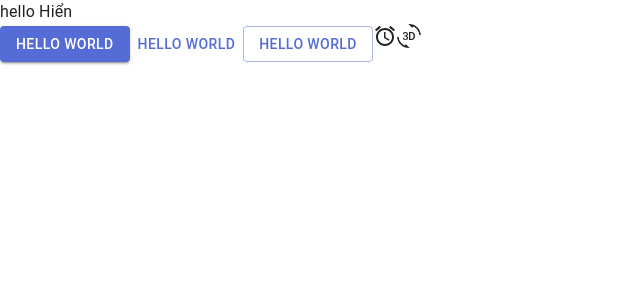
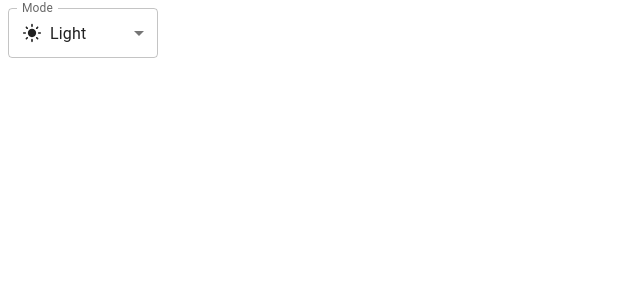
Before and after one commit to Hieng55/TRELLO, a React (Vite) app: page / in a window 1280 px wide. Shown: the top 300 px of the page, without its empty margins (0-640 px from the left). Built offline with nearby package versions, Linux system fonts and the light colour scheme.

Commit message:
update dark and light mode

```diff
--- a/package.json
+++ b/package.json
@@ -10,10 +10,12 @@
     "preview": "vite preview"
   },
   "dependencies": {
-    "@emotion/react": "^11.11.0",
-    "@emotion/styled": "^11.11.0",
+    "@emotion/react": "^11.13.3",
+    "@emotion/styled": "^11.13.0",
     "@mui/icons-material": "^5.11.16",
+    "@mui/joy": "^5.0.0-beta.48",
     "@mui/material": "^5.13.0",
+    "prop-types": "^15.8.1",
     "react": "^18.3.1",
     "react-dom": "^18.3.1"
   },
--- a/src/App.jsx
+++ b/src/App.jsx
@@ -1,18 +1,19 @@
-import * as React from "react"
 import Button from "@mui/material/Button"
 import { AccessAlarm, ThreeDRotation } from "@mui/icons-material"
-
-// import "./App.css"
+import { useColorScheme } from "@mui/material/styles"
+import SelectCustomOption from "./selectMode"
 
 function App() {
+  const { mode, setMode } = useColorScheme()
+  if (!mode) {
+    return null
+  }
+  const handleChangeMode = (event) => {
+    setMode(event.target.value)
+  }
   return (
     <>
-      <div>hello Hiển</div>
-      <Button variant="contained">Hello world</Button>
-      <Button variant="text">Hello world</Button>
-      <Button variant="outlined">Hello world</Button>
-      <AccessAlarm />
-      <ThreeDRotation />
+      <SelectCustomOption mode={mode} handleChangeMode={handleChangeMode} />
     </>
   )
 }
--- a/src/main.jsx
+++ b/src/main.jsx
@@ -1,16 +1,22 @@
 import { StrictMode } from "react"
 import { createRoot } from "react-dom/client"
+import { Experimental_CssVarsProvider as CssVarsProvider } from "@mui/material"
+import CssBaseline from "@mui/material/CssBaseline"
+import theme from "./theme.js"
 import App from "./App.jsx"
-import CssBaseline from "@mui/material/CssBaseline"
-import { ThemeProvider } from "@mui/material/styles"
-import theme from "./theme"
 import "./index.css"
+
+function Main() {
+  return (
+    <CssVarsProvider theme={theme}>
+      <CssBaseline />
+      <App />
+    </CssVarsProvider>
+  )
+}
 
 createRoot(document.getElementById("root")).render(
   <StrictMode>
-    <ThemeProvider theme={theme}>
-      <CssBaseline />
-      <App />
-    </ThemeProvider>
+    <Main />
   </StrictMode>
 )
--- /dev/null
+++ b/src/selectMode.jsx
@@ -0,0 +1,60 @@
+import * as React from "react"
+import InputLabel from "@mui/material/InputLabel"
+import MenuItem from "@mui/material/MenuItem"
+import FormControl from "@mui/material/FormControl"
+import Select from "@mui/material/Select"
+import PropTypes from "prop-types"
+import LightModeIcon from "@mui/icons-material/LightMode"
+import DarkModeIcon from "@mui/icons-material/DarkMode"
+import SettingsBrightnessIcon from "@mui/icons-material/SettingsBrightness"
+import { Box } from "@mui/material"
+export default function SelectOpen({ mode, handleChangeMode }) {
+  const [open, setOpen] = React.useState(false)
+
+  const handleClose = () => {
+    setOpen(false)
+  }
+  const handleOpen = () => {
+    setOpen(true)
+  }
+  return (
+    <>
+      <FormControl sx={{ m: 1, minWidth: 150 }}>
+        <InputLabel id="demo-controlled-open-select-label">Mode</InputLabel>
+        <Select
+          sx={{ height: 50 }}
+          labelId="demo-controlled-open-select-label"
+          id="demo-controlled-open-select"
+          open={open}
+          onClose={handleClose}
+          onOpen={handleOpen}
+          value={mode}
+          label="Mode"
+          onChange={handleChangeMode}
+        >
+          <MenuItem value="light">
+            <Box display="flex" alignItems="center" gap={1}>
+              <LightModeIcon fontSize="small" /> <p>Light</p>
+            </Box>
+          </MenuItem>
+          <MenuItem value="dark">
+            <Box display="flex" alignItems="center" gap={1}>
+              <DarkModeIcon fontSize="small" />
+              <p>Dark</p>
+            </Box>
+          </MenuItem>
+          <MenuItem value="system">
+            <Box display="flex" alignItems="center" gap={1}>
+              <SettingsBrightnessIcon fontSize="small" />
+              <p>System</p>
+            </Box>
+          </MenuItem>
+        </Select>
+      </FormControl>
+    </>
+  )
+}
+SelectOpen.propTypes = {
+  mode: PropTypes.string.isRequired,
+  handleChangeMode: PropTypes.func,
+}
--- a/src/theme.js
+++ b/src/theme.js
@@ -1,18 +1,15 @@
-import { createTheme } from "@mui/material/styles"
-import { red } from "@mui/material/colors"
+import { cyan, deepOrange, orange, teal } from "@mui/material/colors"
+import { experimental_extendTheme as extendTheme } from "@mui/material/styles"
 
-// Create a theme instance.
-const theme = createTheme({
-  cssVariables: true,
-  palette: {
-    primary: {
-      main: "#556cd6",
+const theme = extendTheme({
+  colorSchemes: {
+    light: {
+      primary: teal,
+      secondary: teal,
     },
-    secondary: {
-      main: "#19857b",
-    },
-    error: {
-      main: red.A400,
+    dark: {
+      primary: teal,
+      secondary: teal,
     },
   },
 })
```
Also changed, not shown: 2 other files (tests, documents, lock files or other folders).
